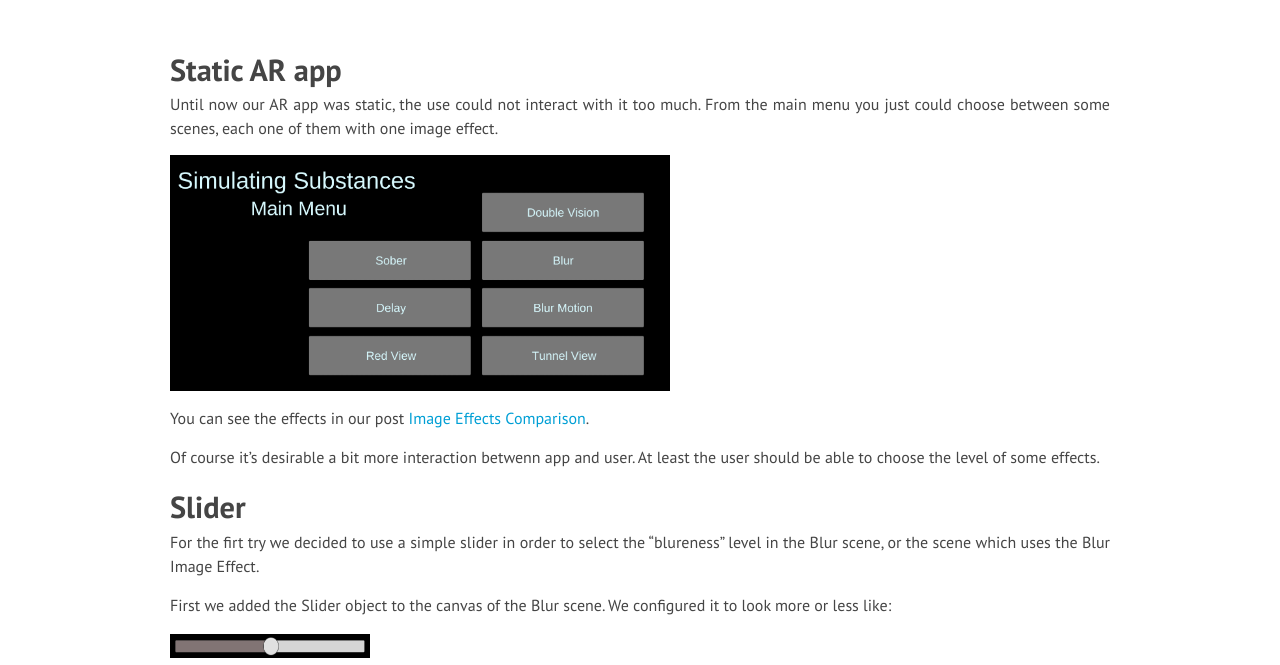
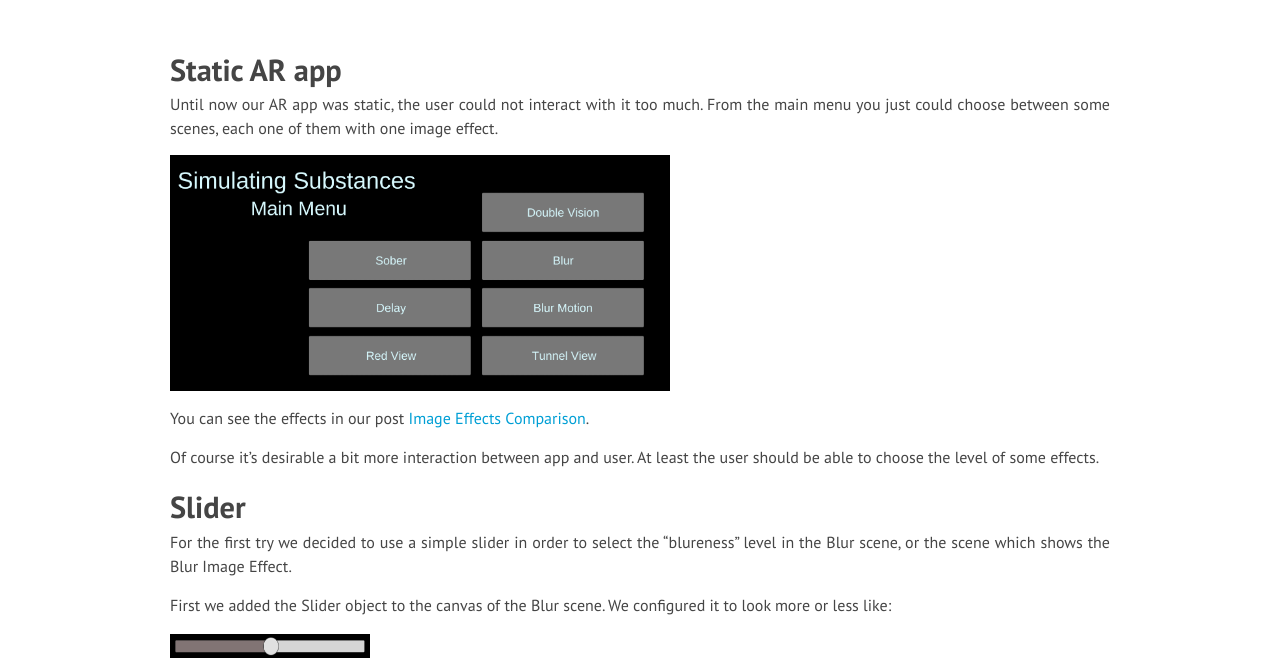
Before and after one commit to HSR-Semester-Arbeit2016/hsr-semester-arbeit2016.github.io, a Jekyll site: the page built from _posts/2016-10-22-changing_image_effects_parameters.md, in a window 1280 px wide. Shown: the part 137-802 px from the top of the page. Built offline with Jekyll 4.4.1, drawn with Linux system fonts in a browser that asks for light colours; nearby versions of some CDN libraries.

Commit message:
Ortographic mistakes in changing image effects post corrected
Signed-off-by: Roberto Cuervo <rcuervoa@hsr.ch>

```diff
--- a/_posts/2016-10-22-changing_image_effects_parameters.md
+++ b/_posts/2016-10-22-changing_image_effects_parameters.md
@@ -7,17 +7,17 @@ author: "Roberto Cuervo, Konrad Höpli"
 ---
 # Static AR app
 
-Until now our AR app was static, the use could not interact with it too much.  From the main menu you just could choose between some scenes, each one of them with one image effect.
+Until now our AR app was static, the user could not interact with it too much.  From the main menu you just could choose between some scenes, each one of them with one image effect.
 
 <img src="/media/ar_app_main_menu.png" alt="Main menu in der AR app" style="width:500px;"/>
 
 You can see the effects in our post [Image Effects Comparison]({% post_url 2016-10-16-comparison-image-effects%}).
 
-Of course it's desirable a bit more interaction betwenn app and user. At least the user should be able to choose the level of some effects.
+Of course it's desirable a bit more interaction between app and user. At least the user should be able to choose the level of some effects.
 
 # Slider
 
-For the firt try we decided to use a simple slider in order to select the "blureness" level in the Blur scene, or the scene which uses the Blur Image Effect.
+For the first try we decided to use a simple slider in order to select the "blureness" level in the Blur scene, or the scene which shows the Blur Image Effect.
 
 First we added the Slider object to the canvas of the Blur scene. We configured it to look more or less like:
 
```
